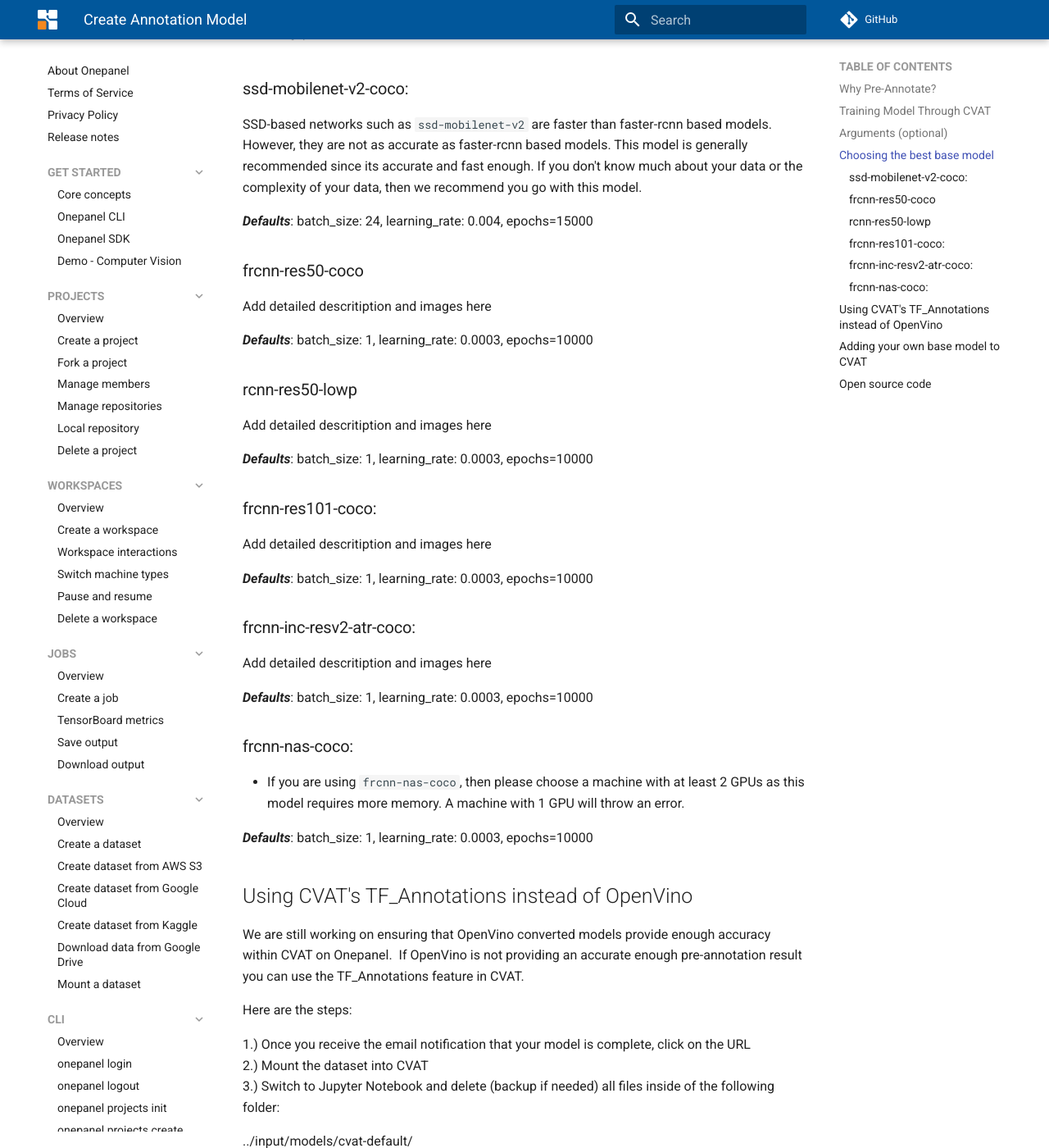
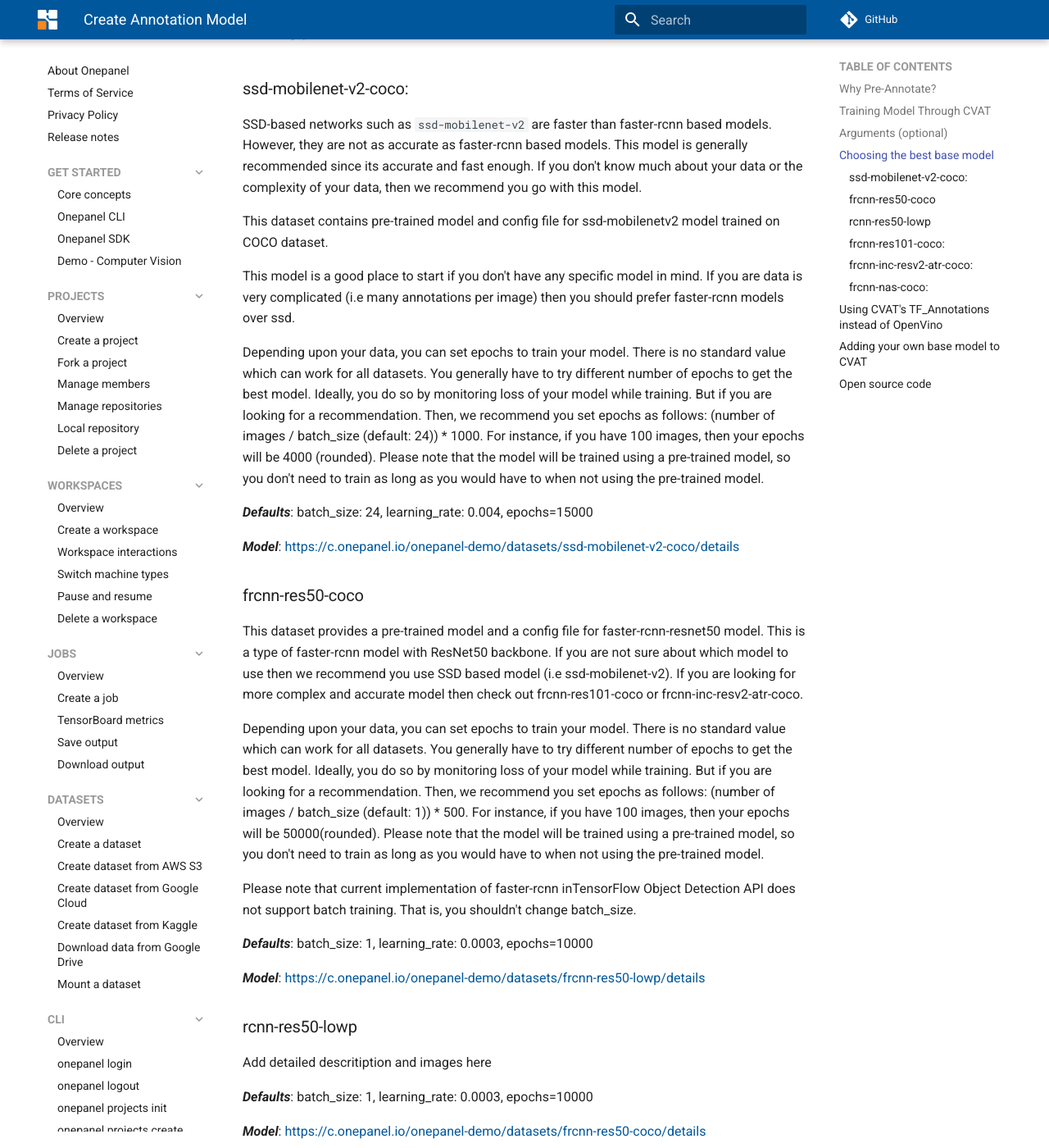
Before and after one commit to onepanelio/docs, an MkDocs documentation site: the page built from docs/CVAT/create_annotation_model.md, in a window 1280 px wide and 1400 px high, scrolled down 2032 px. Shown: the whole window at 82% size. Built offline with MkDocs 1.6.1 and Material for MkDocs 9.7.7, drawn with Linux system fonts in a browser that asks for light colours; comment, search, counter and statistics services are not loaded; some of the changed text lies outside the part shown.

Commit message:
Update create_annotation_model.md

```diff
--- a/docs/CVAT/create_annotation_model.md
+++ b/docs/CVAT/create_annotation_model.md
@@ -42,14 +42,28 @@
 
 SSD-based networks such as `ssd-mobilenet-v2` are faster than faster-rcnn based models. However, they are not as accurate as faster-rcnn based models. This model is generally recommended since its accurate and fast enough. If you don't know much about your data or the complexity of your data, then we recommend you go with this model.
 
+This dataset contains pre-trained model and config file for ssd-mobilenetv2 model trained on COCO dataset.
+
+This model is a good place to start if you don't have any specific model in mind. If you are data is very complicated (i.e many annotations per image) then you should prefer faster-rcnn models over ssd.
+
+Depending upon your data, you can set epochs to train your model. There is no standard value which can work for all datasets. You generally have to try different number of epochs to get the best model. Ideally, you do so by monitoring loss of your model while training. But if you are looking for a recommendation. Then, we recommend you set epochs as follows: (number of images / batch_size (default: 24)) * 1000. For instance, if you have 100 images, then your epochs will be 4000 (rounded). Please note that the model will be trained using a pre-trained model, so you don't need to train as long as you would have to when not using the pre-trained model.
+
 ***Defaults***: batch_size: 24, learning_rate: 0.004, epochs=15000
+
+***Model***: https://c.onepanel.io/onepanel-demo/datasets/ssd-mobilenet-v2-coco/details
 
 
 ### frcnn-res50-coco
 
-Add detailed descritiption and images here
+This dataset provides a pre-trained model and a config file for faster-rcnn-resnet50 model. This is a type of faster-rcnn model with ResNet50 backbone. If you are not sure about which model to use then we recommend you use SSD based model (i.e ssd-mobilenet-v2). If you are looking for more complex and accurate model then check out frcnn-res101-coco or frcnn-inc-resv2-atr-coco.
+
+Depending upon your data, you can set epochs to train your model. There is no standard value which can work for all datasets. You generally have to try different number of epochs to get the best model. Ideally, you do so by monitoring loss of your model while training. But if you are looking for a recommendation. Then, we recommend you set epochs as follows: (number of images / batch_size (default: 1)) * 500. For instance, if you have 100 images, then your epochs will be 50000(rounded). Please note that the model will be trained using a pre-trained model, so you don't need to train as long as you would have to when not using the pre-trained model.
+
+Please note that current implementation of faster-rcnn inTensorFlow Object Detection API does not support batch training. That is, you shouldn't change batch_size.
 
 ***Defaults***: batch_size: 1, learning_rate: 0.0003, epochs=10000
+
+***Model***: https://c.onepanel.io/onepanel-demo/datasets/frcnn-res50-lowp/details
 
 
 ### rcnn-res50-lowp
@@ -58,6 +72,8 @@
 
 ***Defaults***: batch_size: 1, learning_rate: 0.0003, epochs=10000
 
+***Model***: https://c.onepanel.io/onepanel-demo/datasets/frcnn-res50-coco/details
+
 
 ### frcnn-res101-coco:
 
@@ -65,19 +81,35 @@
 
 ***Defaults***: batch_size: 1, learning_rate: 0.0003, epochs=10000
 
+***Model***: https://c.onepanel.io/onepanel-demo/datasets/frcnn-res101-coco/details
+
 
 ### frcnn-inc-resv2-atr-coco:
 
-Add detailed descritiption and images here
+This dataset provides a pre-trained model and a config file for faster-rcnn-inception-resnetv2 model. This is a type of faster-rcnn model with InceptionResNetV2 backbone. If you are not sure about which model to use then we recommend you use SSD based model (i.e ssd-mobilenet-v2).
+
+Depending upon your data, you can set epochs to train your model. There is no standard value which can work for all datasets. You generally have to try different number of epochs to get the best model. Ideally, you do so by monitoring loss of your model while training. But if you are looking for a recommendation. Then, we recommend you set epochs as follows: (number of images / batch_size (default: 1)) * 500. For instance, if you have 100 images, then your epochs will be 50000(rounded). Please note that the model will be trained using a pre-trained model, so you don't need to train as long as you would have to when not using the pre-trained model.
+
+Please note that current implementation of faster-rcnn inTensorFlow Object Detection API does not support batch training. That is, you shouldn't change batch_size.
 
 ***Defaults***: batch_size: 1, learning_rate: 0.0003, epochs=10000
+
+***Model***: https://c.onepanel.io/onepanel-demo/datasets/frcnn-inc-resv2-atr-coco/details
 
 
 ### frcnn-nas-coco:
 
 * If you are using `frcnn-nas-coco`, then please choose a machine with at least 2 GPUs as this model requires more memory. A machine with 1 GPU will throw an error.
 
+This dataset provides a pre-trained model and a config file for faster-rcnn-nas model. This is a type of faster-rcnn model with NAS backbone. If you are not sure about which model to use then we recommend you use SSD based model (i.e ssd-mobilenet-v2).
+
+Depending upon your data, you can set epochs to train your model. There is no standard value which can work for all datasets. You generally have to try different number of epochs to get the best model. Ideally, you do so by monitoring loss of your model while training. But if you are looking for a recommendation. Then, we recommend you set epochs as follows: (number of images / batch_size (default: 1)) * 500. For instance, if you have 100 images, then your epochs will be 50000(rounded). Please note that the model will be trained using a pre-trained model, so you don't need to train as long as you would have to when not using the pre-trained model.
+
+Please note that current implementation of faster-rcnn inTensorFlow Object Detection API does not support batch training. That is, you shouldn't change batch_size.
+
 ***Defaults***: batch_size: 1, learning_rate: 0.0003, epochs=10000
+
+***Model***: https://c.onepanel.io/onepanel-demo/datasets/frcnn-nas-coco/details
 
 
 ## Using CVAT's TF_Annotations instead of OpenVino
```
